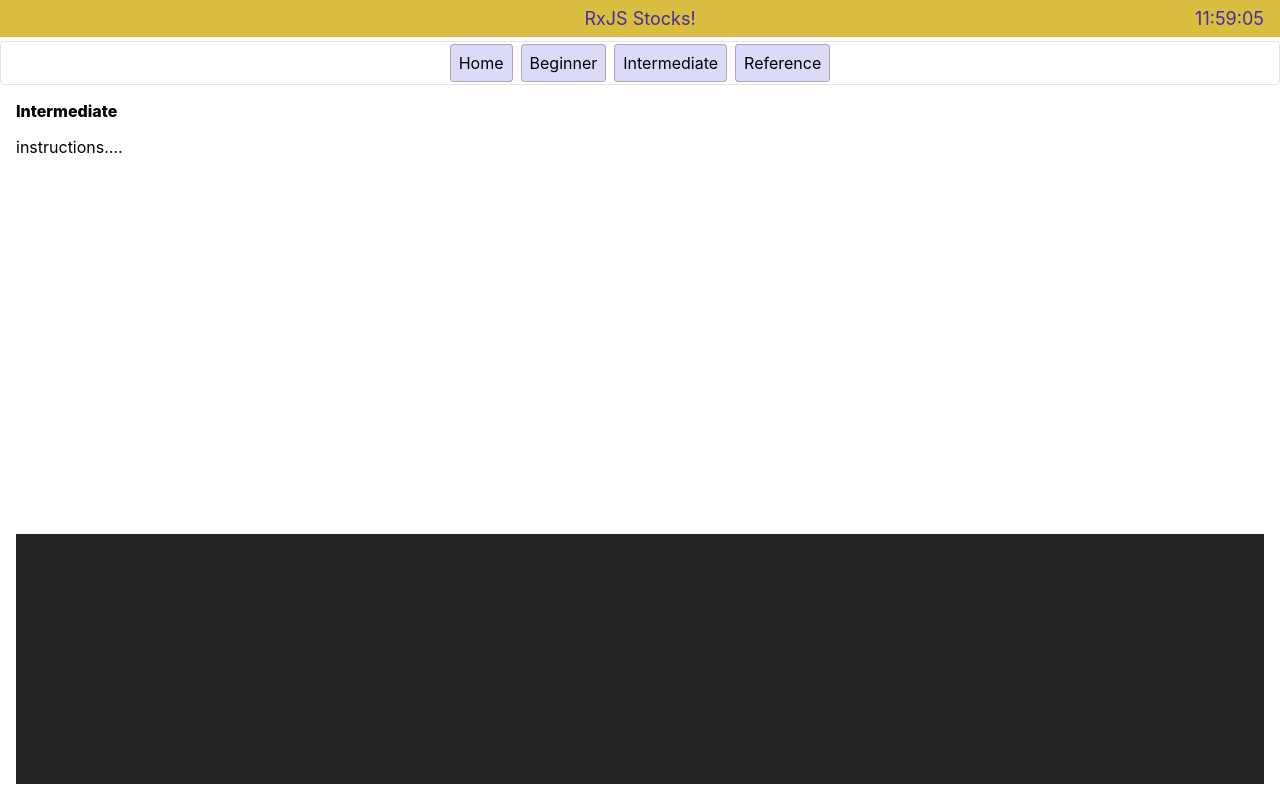
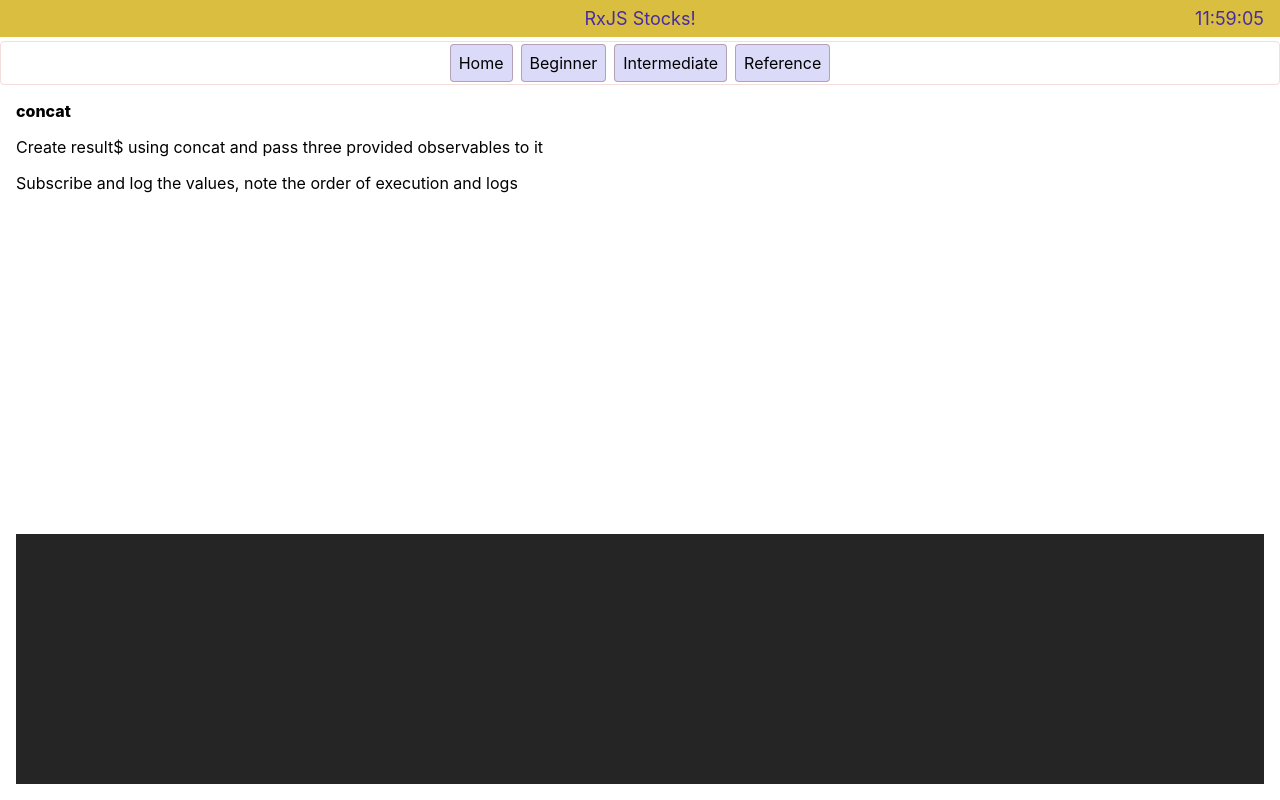
Before and after one commit to HamidMirghafoori/rxjs-stocks-tutorial, an Angular app: page /intermediate in a window 1280 px wide. Built offline with nearby package versions, Linux system fonts and the light colour scheme.

Commit message:
question

```diff
--- a/src/app/components/intermediate-level/intermediate-level.component.html
+++ b/src/app/components/intermediate-level/intermediate-level.component.html
@@ -1,3 +1,8 @@
-<div class="title">Intermediate</div>
-<div class="info">instructions....</div>
+<div class="title">concat</div>
+<div class="info">
+  Create result$ using concat and pass three provided observables to it
+</div>
+<div class="info">
+  Subscribe and log the values, note the order of execution and logs
+</div>
 <app-terminal></app-terminal>
--- a/src/app/components/intermediate-level/intermediate-level.component.ts
+++ b/src/app/components/intermediate-level/intermediate-level.component.ts
@@ -1,5 +1,6 @@
 import { Component, OnInit } from '@angular/core';
 import { FormsModule } from '@angular/forms';
+import { of } from 'rxjs';
 import { LogService } from '../../services';
 import { TerminalComponent } from '../terminal/terminal.component';
 
@@ -15,5 +16,17 @@
 
   public ngOnInit(): void {
     this.log.clearLogs();
+    this.concat();
+  }
+
+  private concat() {
+    const first$ = of(1, 2, 3);
+    const second$ = of('A', 'B', 'C');
+    const third$ = of('£', '$', '€');
+    /**
+     * Create result$ using concat and pass three provided observables to it
+     * Subscribe and log the values, note the order of execution and logs
+     */
+
   }
 }
```
